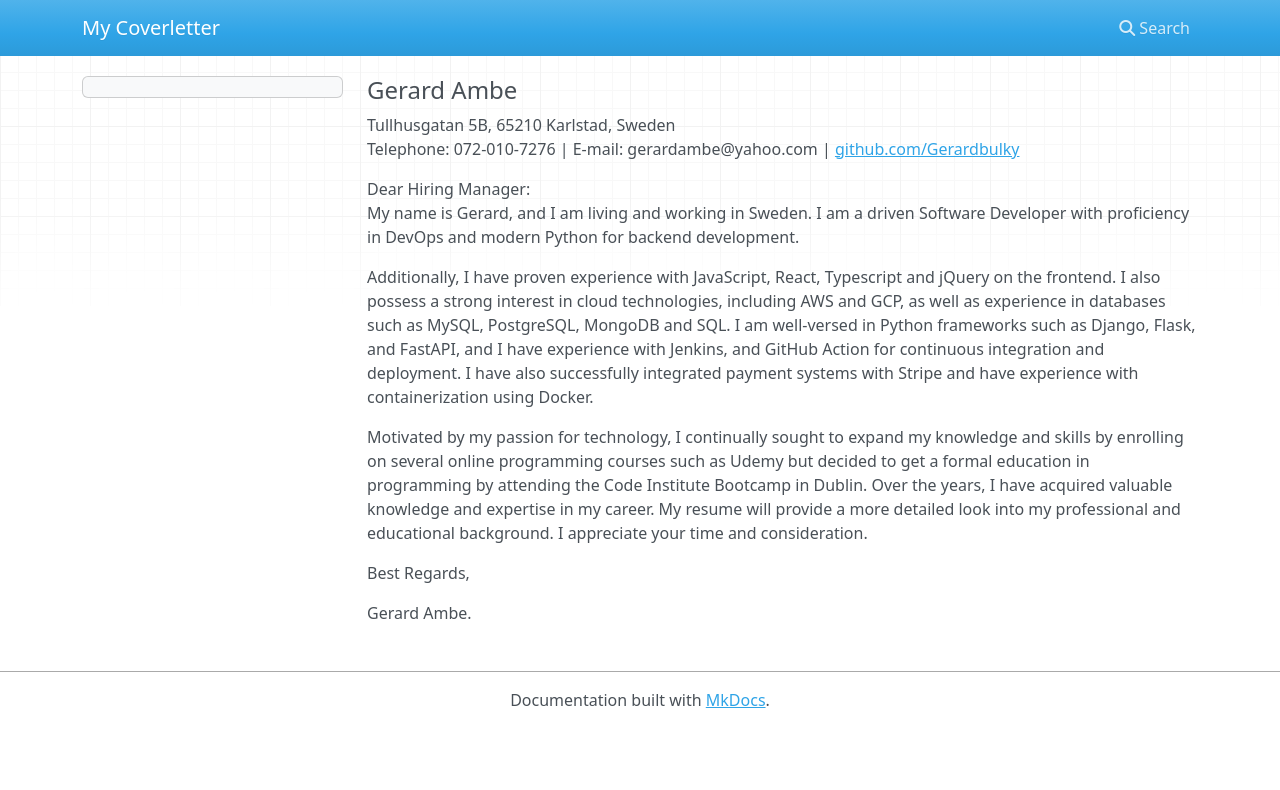
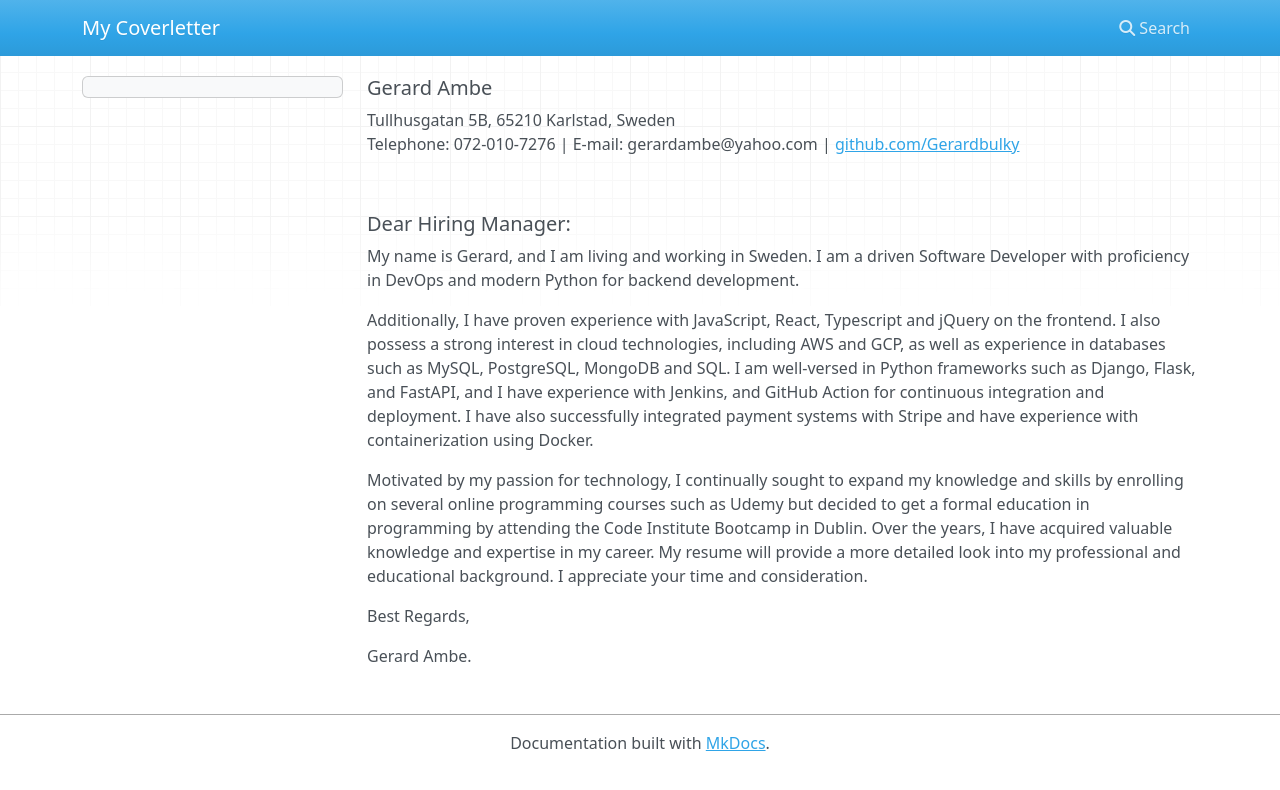
Before and after one commit to Gerardbulky/coverletter, an MkDocs documentation site: the page built from docs/index.md, in a window 1280 px wide. Shown: the top 790 px of the page. Built offline with MkDocs 1.6.1, drawn with Linux system fonts in a browser that asks for light colours; nearby versions of some CDN libraries.

```diff
--- a/docs/index.md
+++ b/docs/index.md
@@ -1,10 +1,11 @@
 
-####**Gerard Ambe**
+#####**Gerard Ambe**
 
 Tullhusgatan 5B, 65210 Karlstad, Sweden
 Telephone: 072-010-7276 | E-mail: gerardambe@yahoo.com | [github.com/Gerardbulky](https://github.com/Gerardbulky)
 
-Dear Hiring Manager:
+<br>
+#####Dear Hiring Manager:
 My name is Gerard, and I am living and working in Sweden. I am a driven Software Developer with proficiency in DevOps and modern Python for backend development.
 
 Additionally, I have proven experience with JavaScript, React, Typescript and jQuery on the frontend. I also possess a strong interest in cloud technologies, including AWS and GCP, as well as experience in databases such as MySQL, PostgreSQL, MongoDB and SQL. I am well-versed in Python frameworks such as Django, Flask, and FastAPI, and I have experience with Jenkins, and GitHub Action for continuous integration and deployment. I have also successfully integrated payment systems with Stripe and have experience with containerization using Docker.
```
